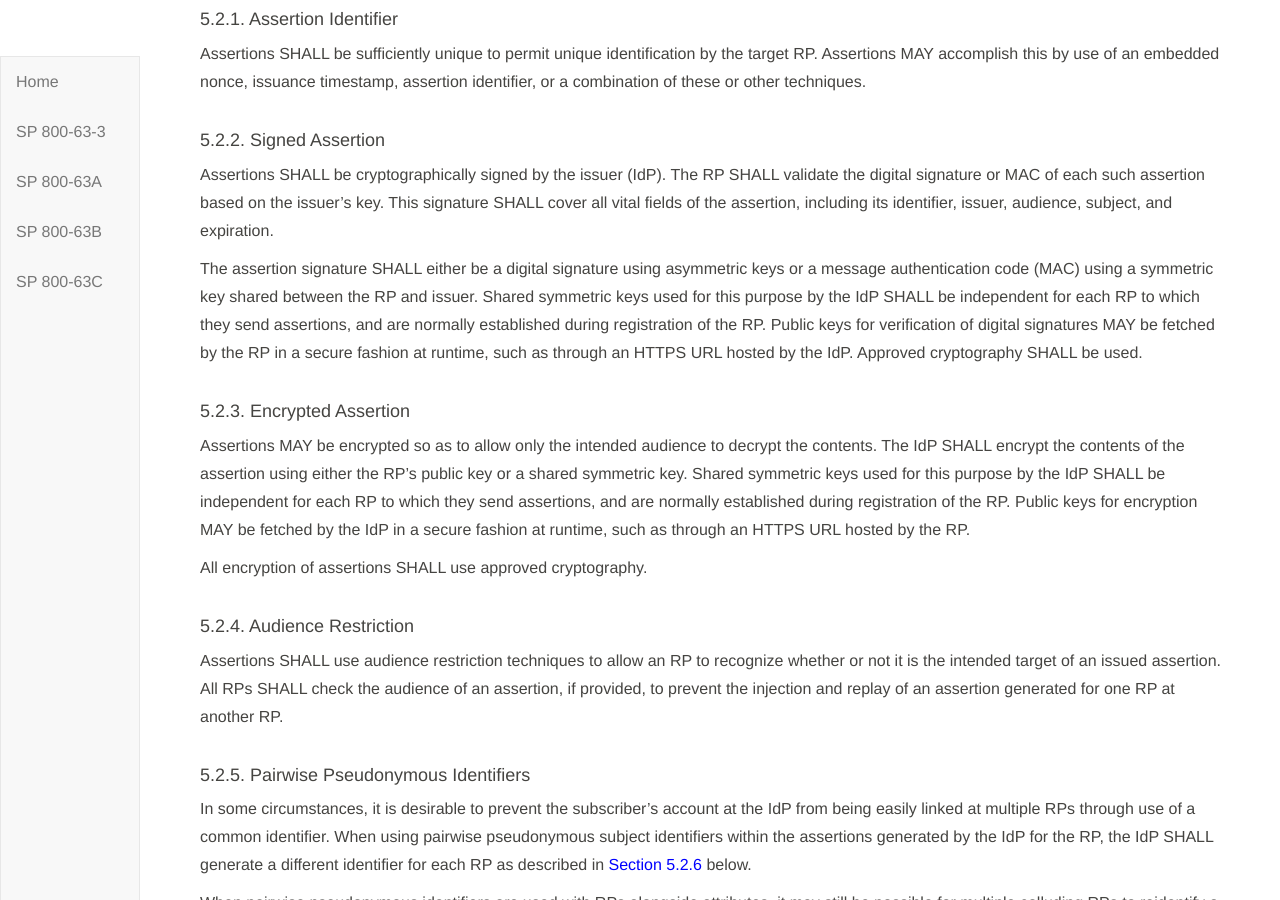
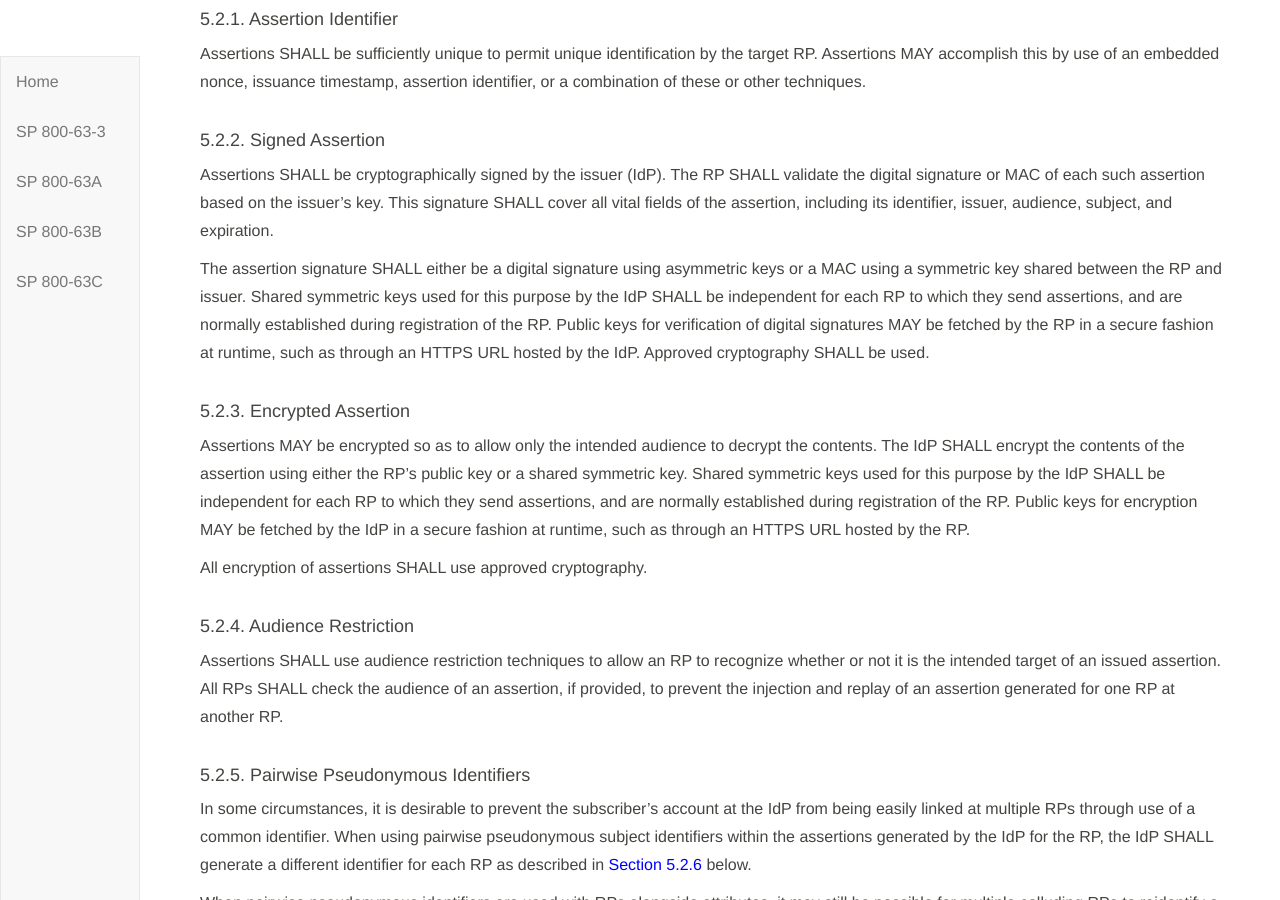
Before and after one commit to usnistgov/800-63-3, a Jekyll site: the page built from sp800-63c/sec5_assertions.md, in a window 1280 px wide and 900 px high, scrolled down 2056 px. Built offline with Jekyll 4.4.1, drawn with Linux system fonts in a browser that asks for light colours; our own code applies the rules of GitHub Pages for plain Markdown files.

Commit message:
Update sec5_assertions.md

```diff
--- a/sp800-63c/sec5_assertions.md
+++ b/sp800-63c/sec5_assertions.md
@@ -64,7 +64,7 @@ Assertions SHALL be sufficiently unique to permit unique identification by the t
 
 Assertions SHALL be cryptographically signed by the issuer (IdP). The RP SHALL validate the digital signature or MAC of each such assertion based on the issuer's key. This signature SHALL cover all vital fields of the assertion, including its identifier, issuer, audience, subject, and expiration.
 
-The assertion signature SHALL either be a digital signature using asymmetric keys or a message authentication code (MAC) using a symmetric key shared between the RP and issuer. Shared symmetric keys used for this purpose by the IdP SHALL be independent for each RP to which they send assertions, and are normally established during registration of the RP. Public keys for verification of digital signatures MAY be fetched by the RP in a secure fashion at runtime, such as through an HTTPS URL hosted by the IdP. Approved cryptography SHALL be used.
+The assertion signature SHALL either be a digital signature using asymmetric keys or a MAC using a symmetric key shared between the RP and issuer. Shared symmetric keys used for this purpose by the IdP SHALL be independent for each RP to which they send assertions, and are normally established during registration of the RP. Public keys for verification of digital signatures MAY be fetched by the RP in a secure fashion at runtime, such as through an HTTPS URL hosted by the IdP. Approved cryptography SHALL be used.
 
 #### 5.2.3. Encrypted Assertion
 
```
